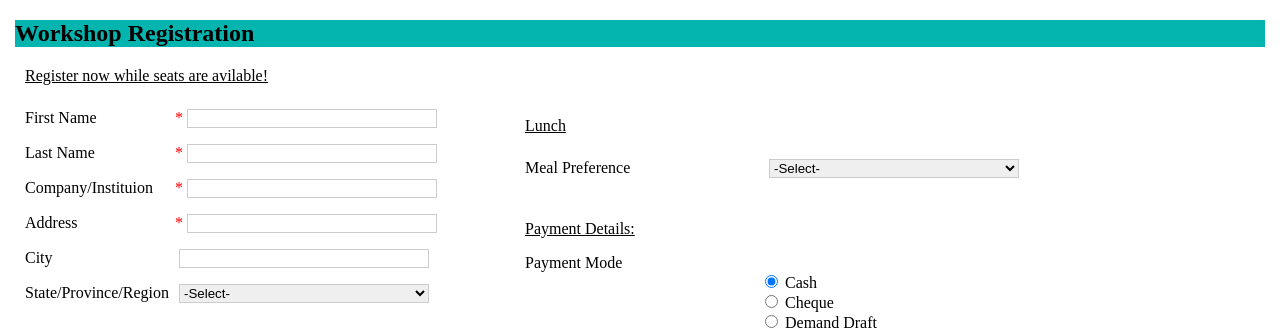
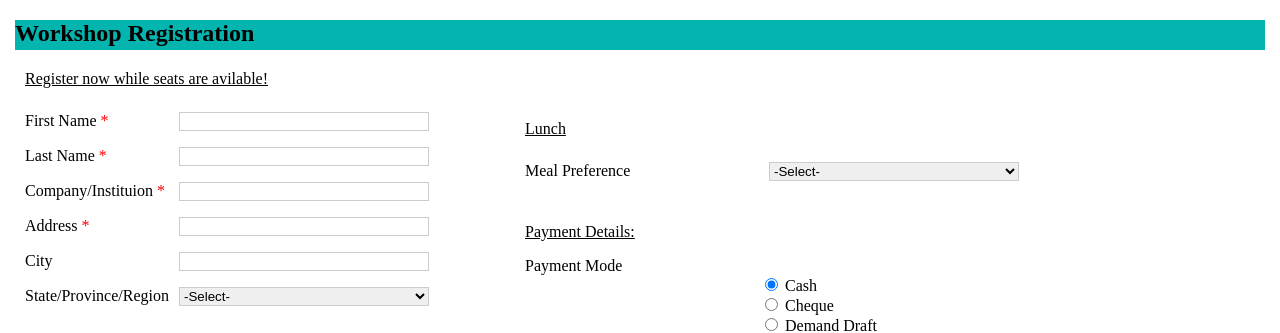
Before and after one commit to Samrogers418/samrogers418.github.io, a plain HTML site: page registrationpage.html in a window 1280 px wide. Shown: the top 333 px of the page. Drawn offline with Linux system fonts and the light colour scheme.

Commit message:
css edit3

```diff
--- a/css/reg.css
+++ b/css/reg.css
@@ -11,6 +11,8 @@ body{
 
 h2{
   background-color:#04B4AE;
+  height: 30px;
+
 }
 
 .required{
--- a/registrationpage.html
+++ b/registrationpage.html
@@ -17,22 +17,22 @@
 
 <div class="left">
     <div class="label-inputl">
-      <label class= "leftlabel" for="fname" >First Name </label><span class="required">*</span>
+      <label class= "leftlabel" for="fname" >First Name <span class="required">*</span> </label>
      <input class ="leftinput" type="text" name="fname" class="empty" ><br/>
    </div>
 
    <div class="label-inputl">
-     <label  class= "leftlabel" for="lname" ">Last Name </label><span class="required">*</span>
+     <label  class= "leftlabel" for="lname" ">Last Name <span class="required">*</span></label>
      <input class ="leftinput" type="text" name="lname" ><br/>
    </div>
 
   <div class="label-inputl">
-    <label  class= "leftlabel" for="comp" >Company/Instituion </label><span class="required">*</span>
+    <label  class= "leftlabel" for="comp" >Company/Instituion <span class="required">*</span> </label>
     <input class ="leftinput" type="text" name="comp" ><br/>
    </div>
 
  <div class="label-inputl">
-  <label class= "leftlabel"  for="addr">Address</label><span class="required">*</span>
+  <label class= "leftlabel"  for="addr">Address <span class="required">*</span></label>
   <input class ="leftinput" type="text" name="addr" ><br/>
  </div>
 
```
